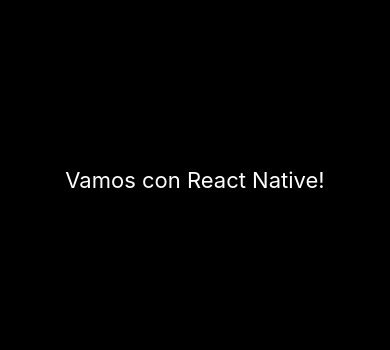
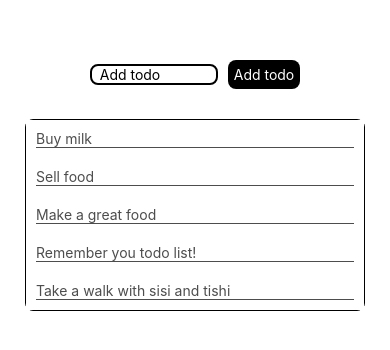
Before and after one commit to IgnazioFausto/react-native-coder22, a React Native app: screen / in a window 390 px wide. Shown: the part 242-592 px from the top of the page. Built offline with nearby package versions, Linux system fonts and the light colour scheme.

Commit message:
todo list ui

```diff
--- a/App.js
+++ b/App.js
@@ -1,10 +1,11 @@
-import { StatusBar } from 'expo-status-bar';
-import { StyleSheet, Text, View } from 'react-native';
+
+import { StyleSheet, View } from 'react-native';
+import Layout from './Screens/Layout';
 
 export default function App() {
   return (
     <View style={styles.container}>
-      <Text style={styles.title}>Vamos con React Native!</Text>
+      <Layout/>
 
     </View>
   );
@@ -13,7 +14,7 @@
 const styles = StyleSheet.create({
   container: {
     flex: 1,
-    backgroundColor: '#000',
+    backgroundColor: '#fff',
     alignItems: 'center',
     justifyContent: 'center',
   },
--- /dev/null
+++ b/Screens/Layout.js
@@ -0,0 +1,57 @@
+import { View, StyleSheet, TextInput, Button } from 'react-native'
+import { colors } from '../Styles/Colors';
+import Item from '../components/Item';
+import { useState } from 'react';
+import Boton from '../components/Button';
+
+const Layout = () => {
+
+    const [input, setInput] = useState('');
+
+    return (
+        <View style={styles.container} >
+            <View style={styles.topContainer}>
+                <TextInput style={styles.input} placeholder="Add todo" onChangeText={setInput} value={input}/>
+                <Boton title="Add todo"/>
+                </View>
+            <View style={styles.itemList}>
+                <Item item = {{id:1, todo: 'Buy milk'}}></Item>
+                <Item item = {{id:1, todo: 'Sell food'}}></Item>
+                <Item item = {{id:1, todo: 'Make a great food'}}></Item>
+                <Item item = {{id:1, todo: 'Remember you todo list!'}}></Item>
+                <Item item = {{id:1, todo: 'Take a walk with sisi and tishi'}}></Item>
+            </View>
+        </View>
+    )
+}
+
+export default Layout;
+
+const styles = StyleSheet.create({
+    container: {
+        padding: 25,
+        flexDirection: 'column',
+        justifyContent: 'space-around',
+        alignItems: 'center',
+    },
+    topContainer: {
+        flexDirection: 'row',
+        justifyContent: 'center',
+        alignItems: 'center',
+        padding: 10,
+    },
+    input: {
+        borderRadius: 8,
+        borderWidth: 2,
+        width:'40%',
+        marginRight: 10,
+        paddingHorizontal: 8,
+    },
+    itemList: {
+        backgroundColor: colors.white,
+        borderRadius: 8,
+        borderWidth: 1,
+        width: '100%',
+        marginTop: 20,
+    },
+})
--- /dev/null
+++ b/Styles/Colors.js
@@ -0,0 +1,6 @@
+export const colors = {
+    gray:'#E0D880',
+    white:'#FFFFFF',
+    brown:'#4D4D4D',
+    black:'#000000',
+}
--- /dev/null
+++ b/components/Button.js
@@ -0,0 +1,29 @@
+import { StyleSheet, Text, TouchableOpacity } from 'react-native'
+import React from 'react'
+import { colors } from '../Styles/Colors'
+
+const Boton = () => {
+    return (
+        <TouchableOpacity style={styles.boton}>
+
+            <Text style={styles.texto}>
+                Add todo
+            </Text>
+        </TouchableOpacity>
+    )
+}
+
+export default Boton
+
+const styles = StyleSheet.create({
+    boton: {
+        backgroundColor: colors.black,
+        padding: 5,
+        borderRadius: 8,
+    },
+    texto: {
+        color: colors.white,
+        padding: 1,
+    }
+
+})
--- /dev/null
+++ b/components/Item.js
@@ -0,0 +1,28 @@
+import { StyleSheet, Text, View } from 'react-native'
+import React from 'react'
+import { colors } from '../Styles/Colors'
+
+const Item = ({item}) => {
+  return (
+    <View style={styles.Itemcontainer}>
+      <Text style={styles.text}>{item.todo}</Text>
+    </View>
+  )
+}
+
+export default Item;
+
+const styles = StyleSheet.create({
+    Itemcontainer: {
+        backgroundColor: colors.white,
+        padding: 10,
+    },
+
+    text: {
+        color: colors.brown,
+        borderBottomColor: colors.brown,
+        borderBottomWidth: 1,
+
+    }
+
+})
```
